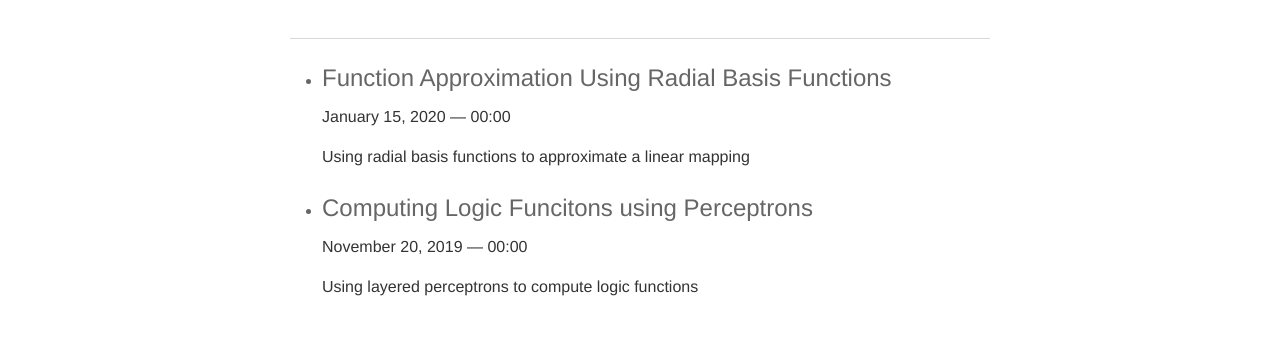
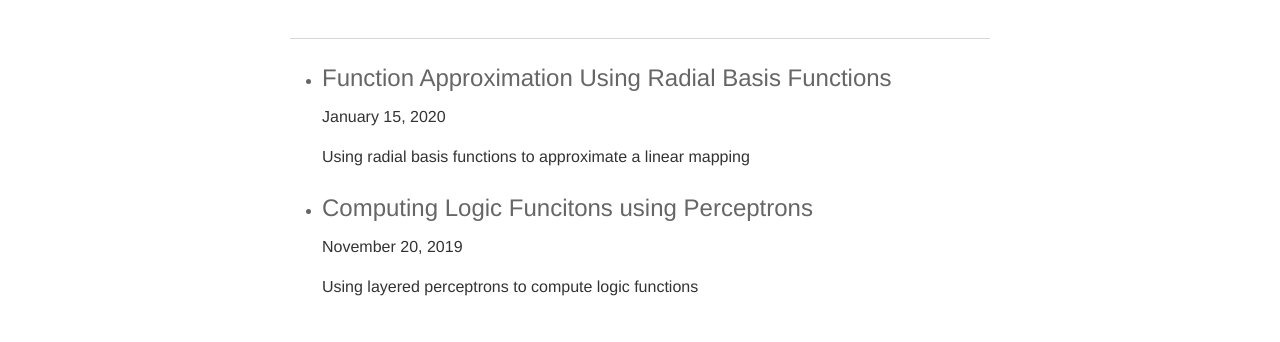
Before and after one commit to an-minyoung/an-minyoung.github.io, a Jekyll site: the page built from blog/index.html, in a window 1280 px wide. Shown: the part 401-743 px from the top of the page. Built offline with Jekyll 4.4.1, drawn with Linux system fonts in a browser that asks for light colours; nearby versions of some CDN libraries; the list of posts is cut into pages by our own code.

Commit message:
removed time parameter from data

```diff
--- a/blog/index.html
+++ b/blog/index.html
@@ -12,7 +12,7 @@
   {% for post in paginator.posts %}
     <li>
       <h2><a class="post-title" href="{{ site.baseurl }}{{ post.url }}">{{ post.title }}</a></h2>
-      <p class="post-meta">{{ post.date | date: '%B %-d, %Y — %H:%M' }}</p>
+      <p class="post-meta">{{ post.date | date: '%B %-d, %Y' }}</p>
       <p>{{ post.description }}</p>
     </li>
   {% endfor %}
```
